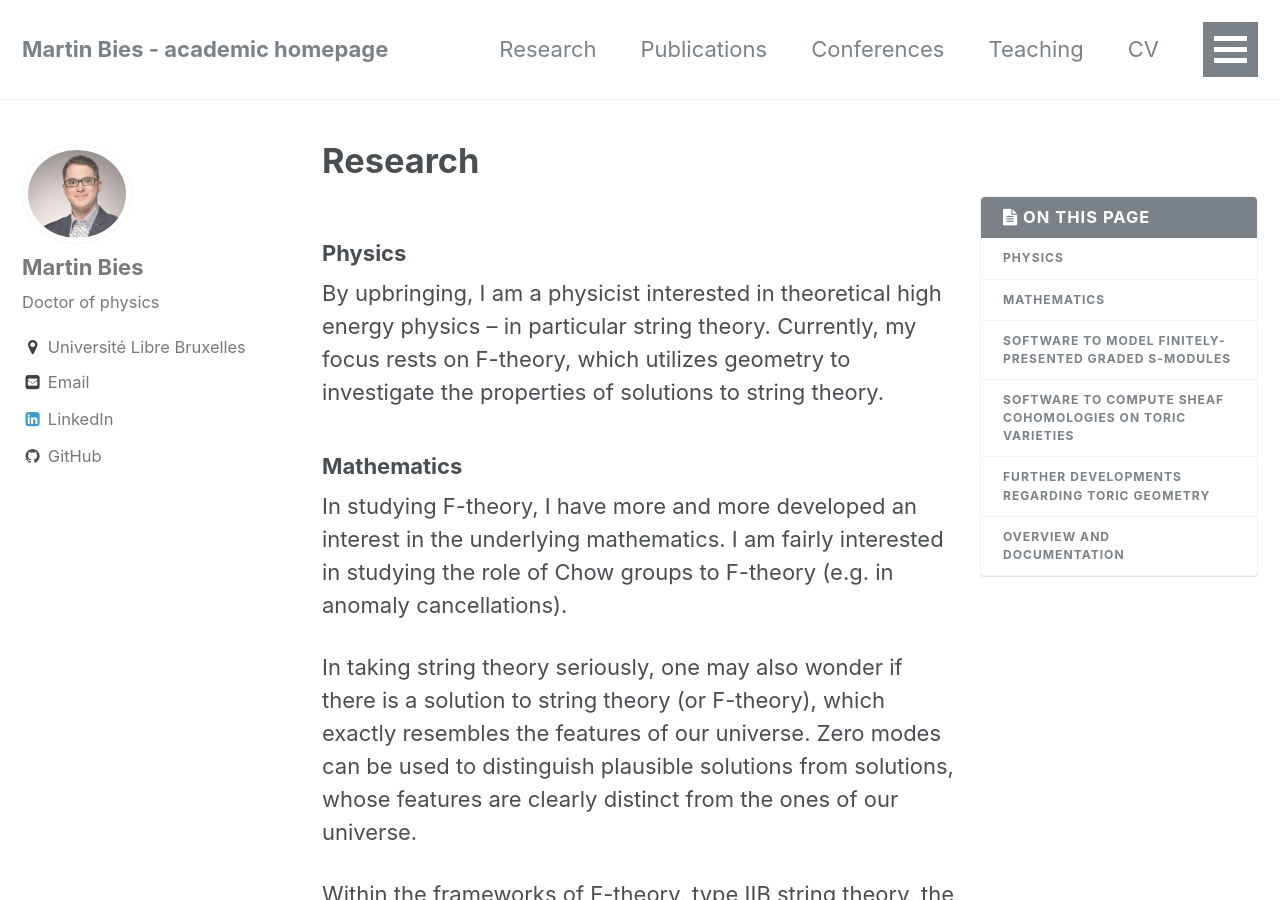
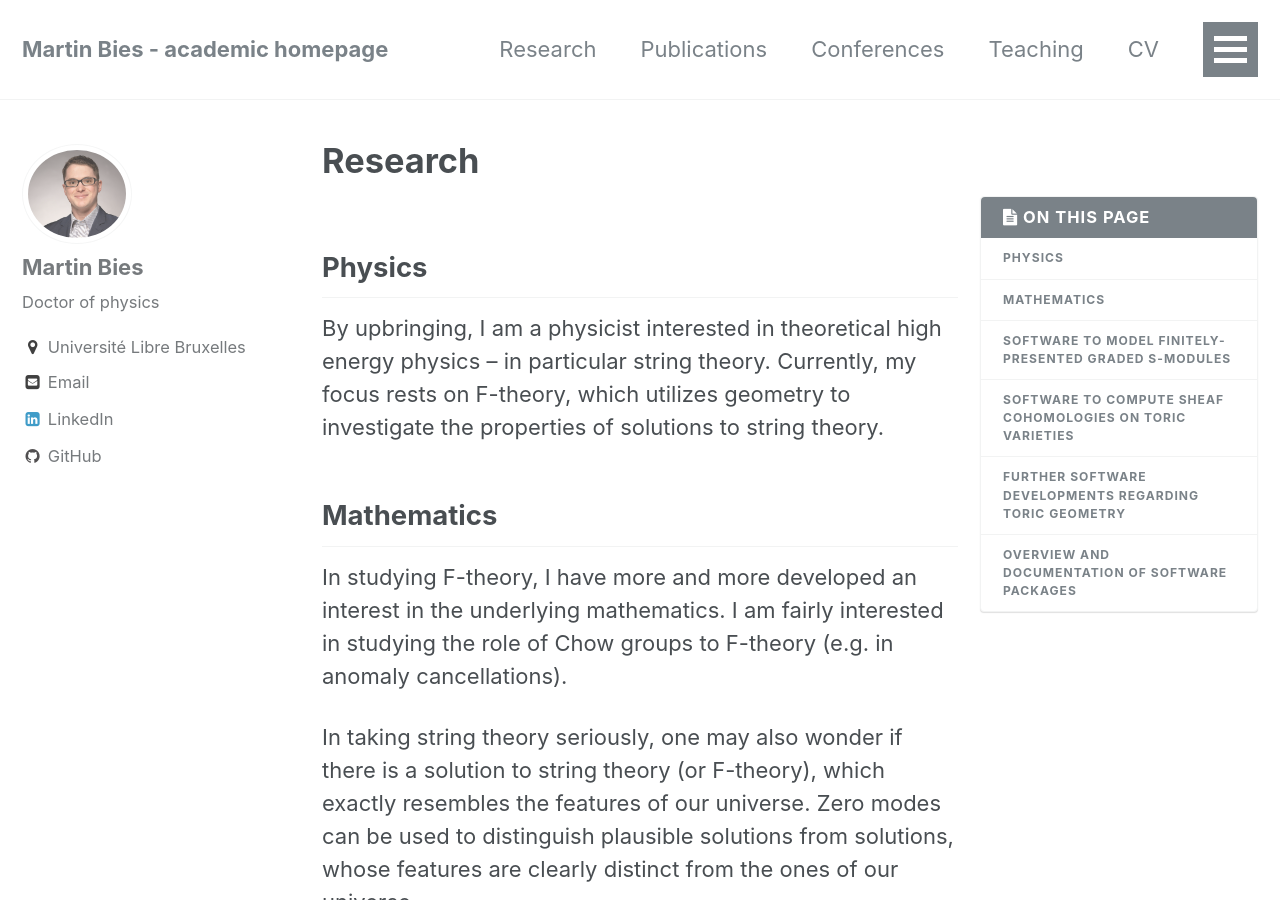
Before and after one commit to MartinBies/MartinBies.github.io, a Jekyll site: the page built from _pages/research.md, in a window 1280 px wide and 900 px high. Built offline with Jekyll 4.4.1, drawn with Linux system fonts in a browser that asks for light colours; some of the changed text lies outside the part shown.

```diff
--- a/_pages/research.md
+++ b/_pages/research.md
@@ -6,12 +6,12 @@ permalink: /research/
 
 {% include toc %}
 
-### Physics
+## Physics
 
 By upbringing, I am a physicist interested in theoretical high energy physics -- in particular string theory. Currently, my focus rests on F-theory, which utilizes geometry to investigate the properties of solutions to string theory.
 
 
-### Mathematics
+## Mathematics
 
 In studying F-theory, I have more and more developed an interest in the underlying mathematics. I am fairly interested in studying the role of Chow groups to F-theory (e.g. in anomaly cancellations).
 
@@ -20,7 +20,7 @@ In taking string theory seriously, one may also wonder if there is a solution to
 Within the frameworks of F-theory, type IIB string theory, the topological B-model and heterotic string theory, zero modes can be counted by sheaf cohomologies of coherent sheaves. For this reason, it is interesting to study these cohomologies groups and means to compute them. Given the vast number of string theory solutions, a computer implementation for these computations comes handy. Consequently, we are lead to...
 
 
-### Software to model finitely-presented graded S-modules
+## Software to model finitely-presented graded S-modules
 
 Toric geometry is easily accessible to computers. As shown in [*Gabriel morphisms and the computability of Serre quotients with applications to coherent sheaves*](https://arxiv.org/abs/1409.2028), one can then utilise the category of finitely-presented graded S-modules (S being the Cox ring of the toric variety of interest) to model coherent sheaves in the computer. Therefore, I have collaborated on both the
 [*homalg_project*](http://homalg-project.github.io/) and the [*CAP_project*](https://homalg-project.github.io/CAP_project/) and have written the following four packages, which can be used to model the category of finitely-presented graded S-modules in the computer:
@@ -35,7 +35,7 @@ By know, the concept of a *PresentationCategory* has been well understood in a [
 
 
 
-### Software to compute sheaf cohomologies on toric varieties
+## Software to compute sheaf cohomologies on toric varieties
 
 To make use of finitely-presented graded S-modules as models for coherent sheaves and to compute sheaf cohomologies based on these models, I have made extensions to the package
 
@@ -59,7 +59,7 @@ I plan to extend this package soon to make the functionality of the *Koszul-exte
 
 
 
-### Further developments regarding toric geometry
+## Further software developments regarding toric geometry
 
 Recently, triangulations of toric varieties have been increasingly important to me. I have thus written the package
 
@@ -73,7 +73,7 @@ allows to compute triangulations and blowups of toric varieties.
 
 
 
-### Overview and documentation
+## Overview and documentation of software packages
 
 
 Here is a image which describes the current dependencies among the above mentioned packages.
```
